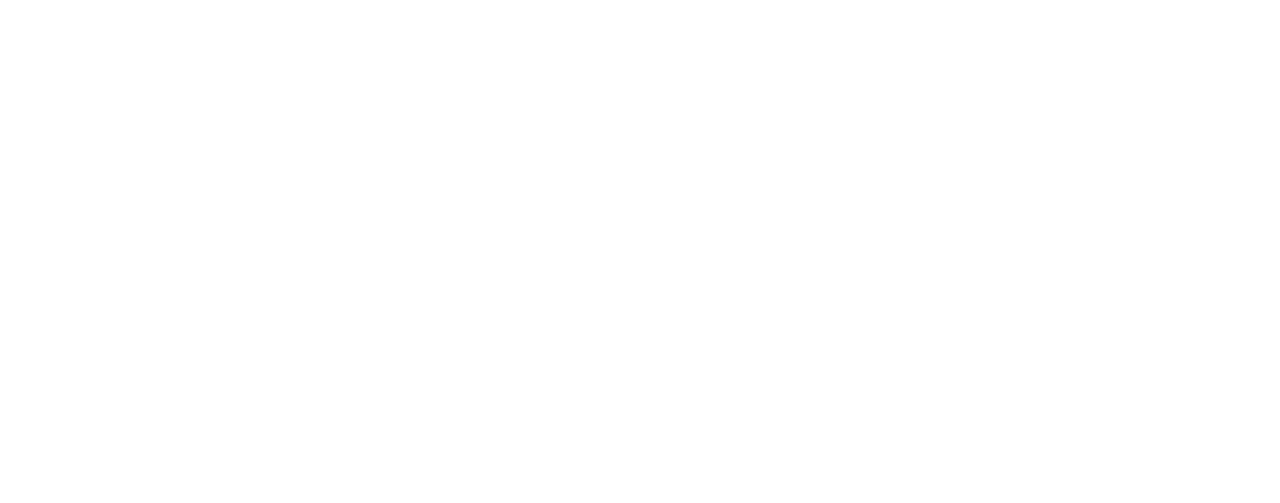
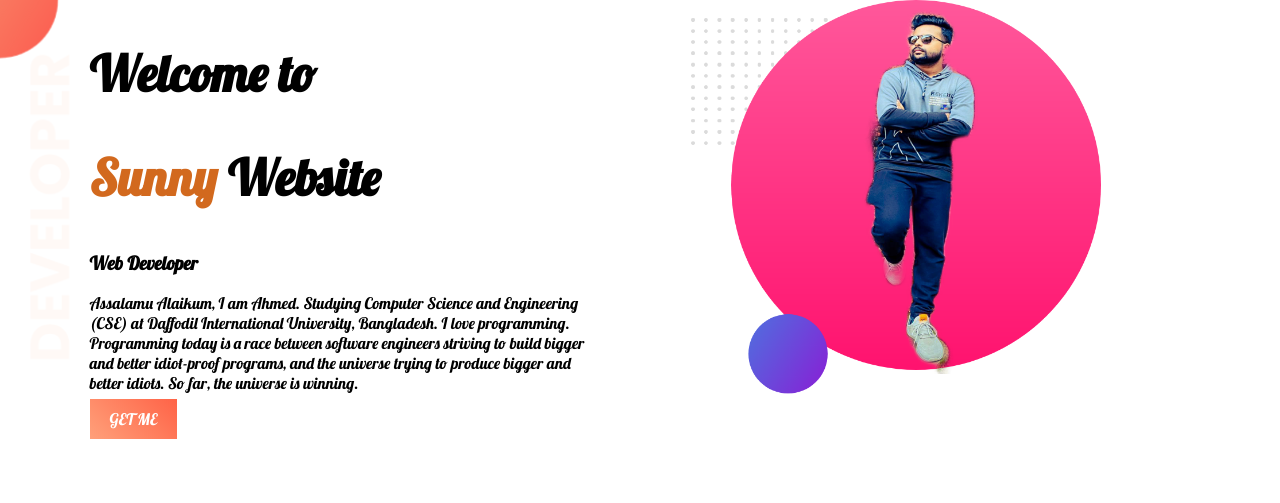
Before and after one commit to SunnyAckerMan/Portfolio, a plain HTML site: page index.html in a window 1280 px wide. Drawn offline with Linux system fonts and the light colour scheme.

Commit message:
Top Banner

```diff
--- a/index.html
+++ b/index.html
@@ -2,10 +2,30 @@
 <html lang="en">
 
 <head>
+  <link rel="preconnect" href="https://fonts.googleapis.com">
+  <link rel="preconnect" href="https://fonts.gstatic.com" crossorigin>
+  <link href="https://fonts.googleapis.com/css2?family=Lobster&display=swap" rel="stylesheet">
+  <link rel="stylesheet" href="style.css">
   <title>Ahmed Zubayer Sunny</title>
 </head>
-<h1></h1>
-
+<section class="top_banner">
+  <div class="half1">
+    <h1>Welcome to</h1>
+    <h1><span class="name1">Sunny</span> Website</h1>
+    <h3>Web Developer</h3>
+    <p>Assalamu Alaikum, I am Ahmed. Studying Computer Science and Engineering (CSE) at Daffodil International
+      University,
+      Bangladesh. I love programming. Programming today is a race between software engineers striving to build bigger
+      and
+      better idiot-proof programs, and the universe trying to produce bigger and better idiots. So far, the universe is
+      winning.
+    </p>
+    <a class="button1" target="_blank" href="https://www.linkedin.com/in/sunny-sunny-8a0b0120a/">GET ME</a>
+  </div>
+  <div class="half1">
+      <img src="images/1.png" alt="">
+  </div>
+</section>
 <body>
 
 </body>
--- a/style.css
+++ b/style.css
@@ -0,0 +1,40 @@
+body {
+  margin: 0%;
+  font-family: 'Lobster', cursive;
+}
+
+h1 {
+  font-size: 50px;
+}
+
+.name1 {
+  color: chocolate;
+}
+
+.half1 {
+  width: 40%;
+  float: left;
+  margin-left: 5%;
+  padding-left: 2%;
+}
+
+.half1 img {
+  width: 80%;
+}
+.top_banner
+{
+  background-image:url("images/top-banner.png") ;
+}
+section
+{
+  height: 500px;
+  background-repeat: no-repeat;
+}
+.button1
+{
+  text-decoration: none;
+  background-image: linear-gradient(45deg, lightsalmon,tomato);
+  padding: 10px 20px;
+  color: white;
+  font-weight: 700px;
+}
```
Also changed, not shown: images/1.png (added), images/1640517746509 (1).jpg (added).
